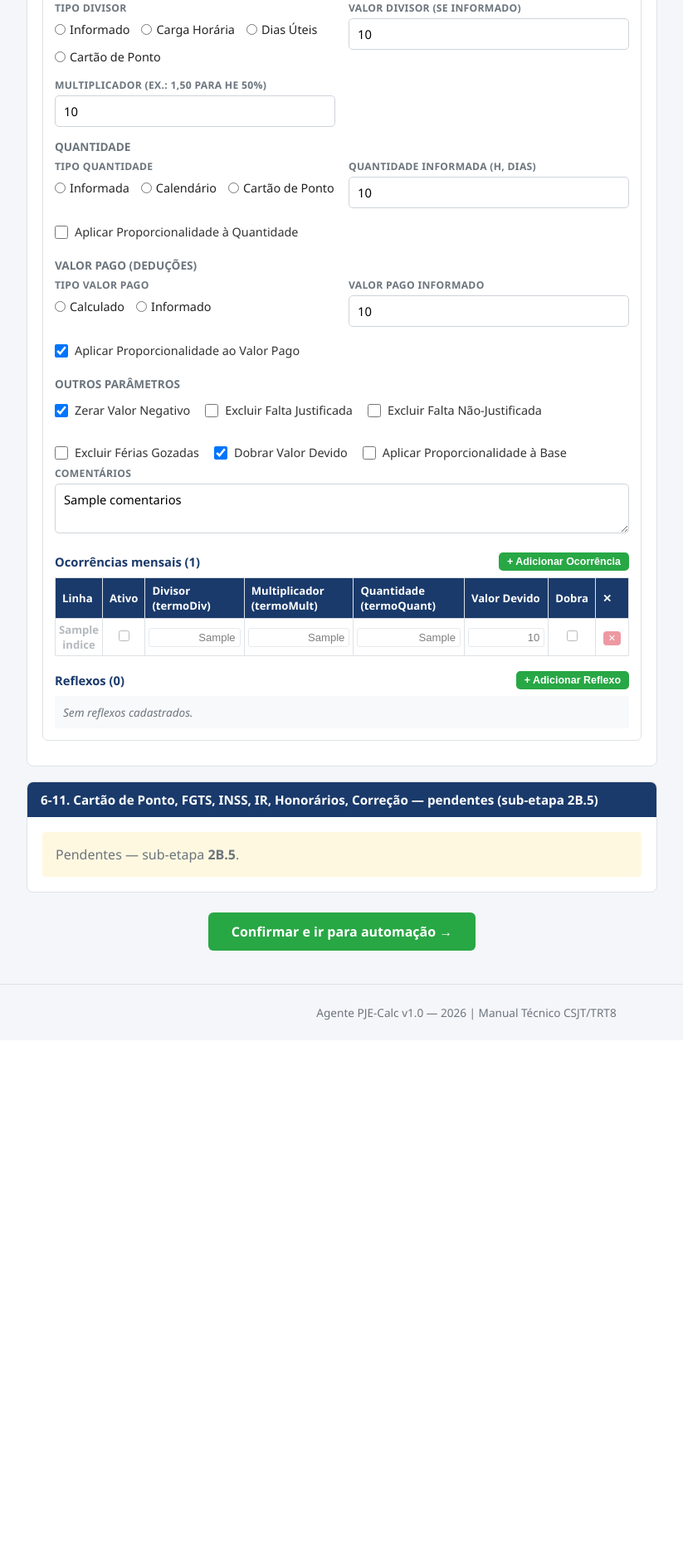
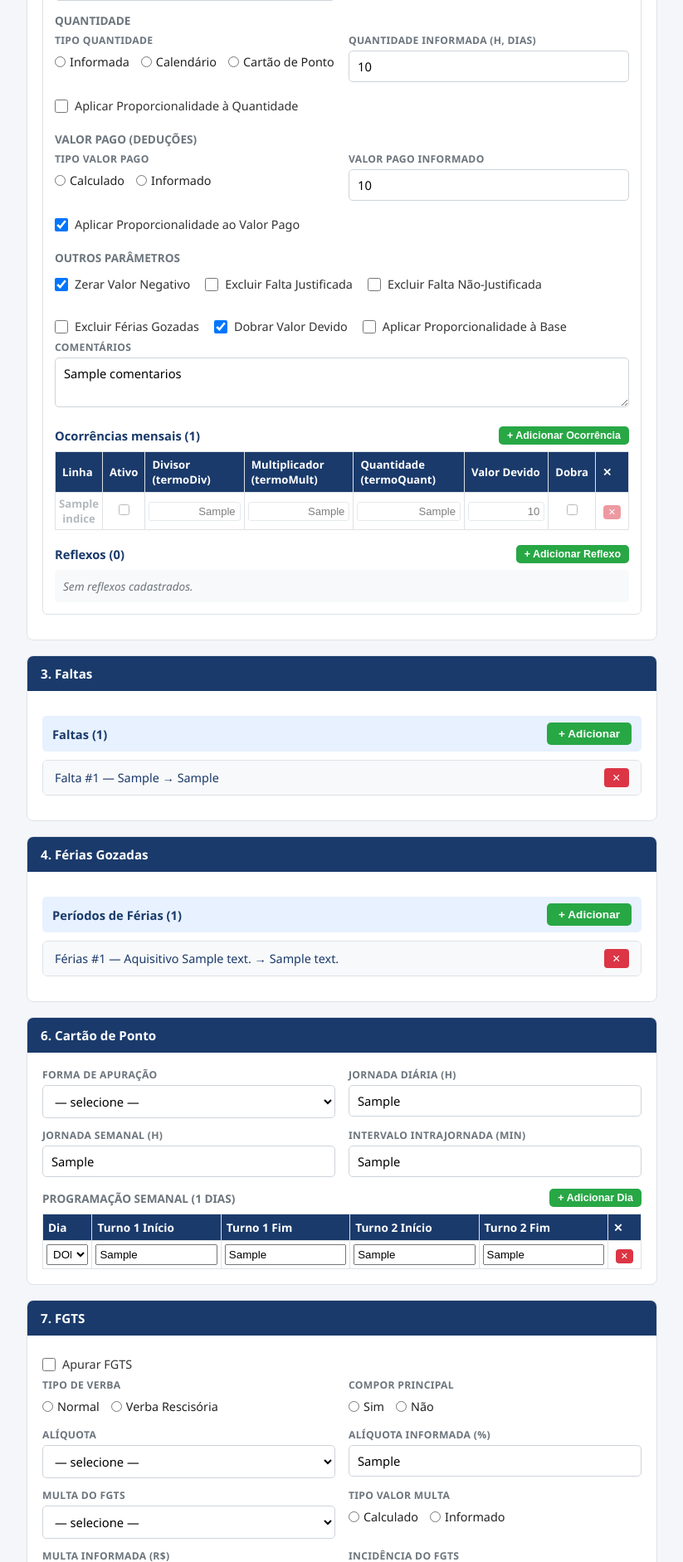
Before and after one commit to bragabarreto/pjecalc-agente, a FastAPI app: template templates/previa_v3/index.html in a window 1280 px wide. Shown: the part 4158-6041 px from the top of the page at 83% size, without its empty margins (78-901 px from the left). Before the commit the page ends 5388 px from the top, so only its background shows below. Run offline with FastAPI, Linux system fonts and the light colour scheme; the template is opened without the code that fills it: most values are stand-ins (such as "Sample title", 1, 10 or a date in 2020).

Commit message:
feat(previa v3 — 2B.5): páginas auxiliares (Honorários, FGTS, INSS, IR, etc.)
Sub-etapa 2B.5 completa.

infrastructure/pjecalc_pages.py — 8 novos models:
  FGTS, ContribuicaoSocial (INSS), ImpostoRenda, CartaoDePonto,
  ProgramacaoSemanalDia, Falta, FeriasEntry, CustasJudiciais, CorrecaoJuros

templates/previa_v3/_secao_auxiliares.html (NOVO) — 10 seções:
  3. Faltas (repeater)
  4. Férias Gozadas (repeater com período aquisitivo + gozo + dobra + abono)
  6. Cartão de Ponto (forma_apuracao + jornadas + tabela programação semanal)
  7. FGTS (alíquota, multa 40/20, art 467, incidência)
  8. Contribuição Social (RAT, FAP, regime, multa, juros)
  9. Imposto de Renda (regime, RRA, dependentes, deduções, pensão)
  10. Honorários (repeater: 5 tipos, devedor, base apuração, credor)
  11. Custas (percentual, responsável, periciais)
  12. Correção/Juros (índice, taxa, base, EC 113, Súmula 439)

webapp.py:
  - Migração v2→v3 para todas as 8 seções auxiliares (lossy/best-effort)
  - Handler GENÉRICO de edição via dot-notation regex (7 padrões):
      <secao>.<campo>                  (escalar)
      <secao>.<lista>.add/remove[N]    (lista aninhada)
      <secao>.<lista>[N].<campo>       (item de lista aninhada)
      <listapadrao>.add/remove[N]      (top-level: honorarios/faltas/ferias)
      <listapadrao>[N].<campo>         (item top-level)
  - Cobre 9 seções: fgts, contribuicao_social, imposto_renda, cartao_de_ponto,
    custas, correcao_juros, honorarios, faltas, ferias

Smoke test: render 73 KB, 14/14 marcadores presentes.

Etapa 2B.5 conclui o esqueleto da prévia v3 — TODAS as páginas do PJE-Calc
representadas. Próximo: 2B.6 (migração v2→v3 endpoint dedicado) e 2B.7
(roteamento da rota /previa por versão).

Co-Authored-By: Claude Opus 4.7 <noreply@anthropic.com>

```diff
--- /dev/null
+++ b/templates/previa_v3/_secao_auxiliares.html
@@ -0,0 +1,315 @@
+{# Sub-etapa 2B.5 — Páginas auxiliares: Honorários, Cartão de Ponto, FGTS,
+   INSS, IRPF, Custas, Correção/Juros, Faltas, Férias.
+#}
+{% from "previa_v3/_macros.html" import field_text, field_date, field_decimal, field_select, field_radio, field_checkbox, field_textarea, secao %}
+
+{# ─────────── 3. Faltas ─────────── #}
+{% set faltas = dados.faltas or [] %}
+{% call secao("3. Faltas") %}
+<div class="repeater" data-prefix="faltas">
+  <div class="repeater-header">
+    <strong>Faltas ({{ faltas|length }})</strong>
+    <button type="button" class="btn-add" onclick="salvarCampo('faltas.add', '', this)">+ Adicionar</button>
+  </div>
+  <div class="repeater-body">
+    {% if faltas|length == 0 %}
+      <p class="repeater-vazio">Nenhuma falta cadastrada.</p>
+    {% else %}
+      {% for f in faltas %}
+        {% set fi = loop.index0 %}
+        <details class="repeater-item">
+          <summary>
+            <span class="item-titulo">Falta #{{ loop.index }} — {{ f.data_inicio or '?' }} → {{ f.data_fim or '?' }}</span>
+            <button type="button" class="btn-remove" onclick="event.preventDefault(); salvarCampo('faltas.remove[{{ fi }}]', '', this)">✕</button>
+          </summary>
+          <div class="item-corpo">
+            <div class="campos-grid">
+              {{ field_date("faltas[" ~ fi ~ "].data_inicio", f.data_inicio, "Início") }}
+              {{ field_date("faltas[" ~ fi ~ "].data_fim", f.data_fim, "Fim") }}
+            </div>
+            {{ field_checkbox("faltas[" ~ fi ~ "].justificada", f.justificada, "Justificada") }}
+            {{ field_checkbox("faltas[" ~ fi ~ "].descontar_remuneracao", f.descontar_remuneracao, "Descontar Remuneração") }}
+            {{ field_checkbox("faltas[" ~ fi ~ "].descontar_dsr", f.descontar_dsr, "Descontar DSR") }}
+          </div>
+        </details>
+      {% endfor %}
+    {% endif %}
+  </div>
+</div>
+{% endcall %}
+
+{# ─────────── 4. Férias ─────────── #}
+{% set ferias = dados.ferias or [] %}
+{% call secao("4. Férias Gozadas") %}
+<div class="repeater" data-prefix="ferias">
+  <div class="repeater-header">
+    <strong>Períodos de Férias ({{ ferias|length }})</strong>
+    <button type="button" class="btn-add" onclick="salvarCampo('ferias.add', '', this)">+ Adicionar</button>
+  </div>
+  <div class="repeater-body">
+    {% if ferias|length == 0 %}
+      <p class="repeater-vazio">Nenhuma férias cadastrada.</p>
+    {% else %}
+      {% for fe in ferias %}
+        {% set fei = loop.index0 %}
+        <details class="repeater-item">
+          <summary>
+            <span class="item-titulo">Férias #{{ loop.index }} — Aquisitivo {{ fe.periodo_aquisitivo_inicio or '?' }} → {{ fe.periodo_aquisitivo_fim or '?' }}</span>
+            <button type="button" class="btn-remove" onclick="event.preventDefault(); salvarCampo('ferias.remove[{{ fei }}]', '', this)">✕</button>
+          </summary>
+          <div class="item-corpo">
+            <div class="campos-grid col2">
+              {{ field_date("ferias[" ~ fei ~ "].periodo_aquisitivo_inicio", fe.periodo_aquisitivo_inicio, "Aquisitivo Início") }}
+              {{ field_date("ferias[" ~ fei ~ "].periodo_aquisitivo_fim", fe.periodo_aquisitivo_fim, "Aquisitivo Fim") }}
+              {{ field_date("ferias[" ~ fei ~ "].data_inicio_gozo", fe.data_inicio_gozo, "Início Gozo") }}
+              {{ field_date("ferias[" ~ fei ~ "].data_fim_gozo", fe.data_fim_gozo, "Fim Gozo") }}
+            </div>
+            {{ field_checkbox("ferias[" ~ fei ~ "].abono_pecuniario", fe.abono_pecuniario, "Abono Pecuniário (1/3 dos dias)") }}
+            {{ field_checkbox("ferias[" ~ fei ~ "].dobra", fe.dobra, "Dobra (gozadas após período concessivo)") }}
+          </div>
+        </details>
+      {% endfor %}
+    {% endif %}
+  </div>
+</div>
+{% endcall %}
+
+{# ─────────── 6. Cartão de Ponto ─────────── #}
+{% set cp = dados.cartao_de_ponto %}
+{% call secao("6. Cartão de Ponto") %}
+<div class="campos-grid">
+  {{ field_select("cartao_de_ponto.forma_de_apuracao", cp.forma_de_apuracao, "Forma de Apuração",
+                   [{"value":"HORAS_EXTRAS_PELO_CRITERIO_MAIS_FAVORAVEL","label":"Pelo critério mais favorável"},
+                    {"value":"HORAS_EXTRAS_PELA_JORNADA_REAL","label":"Pela jornada real"},
+                    {"value":"HORAS_EXTRAS_PELA_JORNADA_PADRAO","label":"Pela jornada padrão"}]) }}
+  {{ field_decimal("cartao_de_ponto.jornada_diaria_h", cp.jornada_diaria_h, "Jornada Diária (h)") }}
+  {{ field_decimal("cartao_de_ponto.jornada_semanal_h", cp.jornada_semanal_h, "Jornada Semanal (h)") }}
+  {{ field_text("cartao_de_ponto.intervalo_intrajornada_min", cp.intervalo_intrajornada_min, "Intervalo Intrajornada (min)") }}
+</div>
+
+<h4 style="margin: 14px 0 8px; color: #6c757d; font-size: 0.85rem; text-transform: uppercase; display: flex; justify-content: space-between; align-items: center;">
+  <span>Programação Semanal ({{ cp.programacao_semanal|length }} dias)</span>
+  <button type="button" class="btn-add" style="font-size: 0.78rem; padding: 4px 10px;"
+          onclick="salvarCampo('cartao_de_ponto.programacao_semanal.add', '', this)">
+    + Adicionar Dia
+  </button>
+</h4>
+{% if cp.programacao_semanal|length == 0 %}
+  <p class="repeater-vazio">Sem programação semanal cadastrada.</p>
+{% else %}
+  <div style="overflow-x: auto;">
+    <table style="width: 100%; border-collapse: collapse; font-size: 0.85rem;">
+      <thead>
+        <tr style="background: #f8f9fa;">
+          <th style="padding: 6px; border: 1px solid #dee2e6;">Dia</th>
+          <th style="padding: 6px; border: 1px solid #dee2e6;">Turno 1 Início</th>
+          <th style="padding: 6px; border: 1px solid #dee2e6;">Turno 1 Fim</th>
+          <th style="padding: 6px; border: 1px solid #dee2e6;">Turno 2 Início</th>
+          <th style="padding: 6px; border: 1px solid #dee2e6;">Turno 2 Fim</th>
+          <th style="padding: 6px; border: 1px solid #dee2e6; width: 40px;">✕</th>
+        </tr>
+      </thead>
+      <tbody>
+        {% for psd in cp.programacao_semanal %}
+          {% set pi = loop.index0 %}
+          <tr>
+            <td style="padding: 4px; border: 1px solid #dee2e6;">
+              <select onchange="salvarCampo('cartao_de_ponto.programacao_semanal[{{ pi }}].dia', this.value, this)" style="width: 100%; padding: 3px;">
+                {% for d in ["DOM","SEG","TER","QUA","QUI","SEX","SAB"] %}
+                  <option value="{{ d }}" {% if psd.dia == d %}selected{% endif %}>{{ d }}</option>
+                {% endfor %}
+              </select>
+            </td>
+            <td style="padding: 4px; border: 1px solid #dee2e6;">
+              <input type="text" value="{{ psd.turno1_inicio or '' }}" placeholder="HH:MM" maxlength="5"
+                     style="width: 100%; padding: 3px;"
+                     onchange="salvarCampo('cartao_de_ponto.programacao_semanal[{{ pi }}].turno1_inicio', this.value, this)">
+            </td>
+            <td style="padding: 4px; border: 1px solid #dee2e6;">
+              <input type="text" value="{{ psd.turno1_fim or '' }}" placeholder="HH:MM" maxlength="5"
+                     style="width: 100%; padding: 3px;"
+                     onchange="salvarCampo('cartao_de_ponto.programacao_semanal[{{ pi }}].turno1_fim', this.value, this)">
+            </td>
+            <td style="padding: 4px; border: 1px solid #dee2e6;">
+              <input type="text" value="{{ psd.turno2_inicio or '' }}" placeholder="HH:MM" maxlength="5"
+                     style="width: 100%; padding: 3px;"
+                     onchange="salvarCampo('cartao_de_ponto.programacao_semanal[{{ pi }}].turno2_inicio', this.value, this)">
+            </td>
+            <td style="padding: 4px; border: 1px solid #dee2e6;">
+              <input type="text" value="{{ psd.turno2_fim or '' }}" placeholder="HH:MM" maxlength="5"
+                     style="width: 100%; padding: 3px;"
+                     onchange="salvarCampo('cartao_de_ponto.programacao_semanal[{{ pi }}].turno2_fim', this.value, this)">
+            </td>
+            <td style="padding: 4px; border: 1px solid #dee2e6; text-align: center;">
+              <button type="button" class="btn-remove" style="padding: 2px 6px; font-size: 0.7rem;"
+                      onclick="salvarCampo('cartao_de_ponto.programacao_semanal.remove[{{ pi }}]', '', this)">✕</button>
+            </td>
+          </tr>
+        {% endfor %}
+      </tbody>
+    </table>
+  </div>
+{% endif %}
+{% endcall %}
+
+{# ─────────── 7. FGTS ─────────── #}
+{% set fgts = dados.fgts %}
+{% call secao("7. FGTS") %}
+{{ field_checkbox("fgts.apurar", fgts.apurar, "Apurar FGTS") }}
+<div class="campos-grid">
+  {{ field_radio("fgts.tipo_de_verba", fgts.tipo_de_verba, "Tipo de Verba",
+                  [{"value":"NORMAL","label":"Normal"},{"value":"VERBA_RESCISORIA","label":"Verba Rescisória"}]) }}
+  {{ field_radio("fgts.compor_principal", fgts.compor_principal, "Compor Principal",
+                  [{"value":"SIM","label":"Sim"},{"value":"NAO","label":"Não"}]) }}
+  {{ field_select("fgts.aliquota", fgts.aliquota, "Alíquota",
+                   [{"value":"8","label":"8% (CLT)"},
+                    {"value":"2","label":"2% (Doméstico)"},
+                    {"value":"INFORMADO","label":"Informado"}]) }}
+  {{ field_decimal("fgts.aliquota_informada", fgts.aliquota_informada, "Alíquota Informada (%)") }}
+  {{ field_select("fgts.multa_do_fgts", fgts.multa_do_fgts, "Multa do FGTS",
+                   [{"value":"MULTA_DE_40","label":"40% (sem justa causa)"},
+                    {"value":"MULTA_DE_20","label":"20% (rescisão indireta)"},
+                    {"value":"SEM_MULTA","label":"Sem multa"}]) }}
+  {{ field_radio("fgts.tipo_do_valor_da_multa", fgts.tipo_do_valor_da_multa, "Tipo Valor Multa",
+                  [{"value":"CALCULADO","label":"Calculado"},{"value":"INFORMADO","label":"Informado"}]) }}
+  {{ field_decimal("fgts.multa_informada", fgts.multa_informada, "Multa Informada (R$)") }}
+  {{ field_select("fgts.incidencia_do_fgts", fgts.incidencia_do_fgts, "Incidência do FGTS",
+                   [{"value":"VERBAS_REMUNERATORIAS","label":"Verbas Remuneratórias"},
+                    {"value":"VERBAS_REMUNERATORIAS_E_INDENIZATORIAS","label":"Remuneratórias + Indenizatórias"},
+                    {"value":"TODAS_AS_VERBAS","label":"Todas as Verbas"}]) }}
+</div>
+{{ field_checkbox("fgts.multa_do_artigo_467", fgts.multa_do_artigo_467, "Multa do Art. 467 CLT (50% sobre verbas incontroversas)") }}
+{% endcall %}
+
+{# ─────────── 8. Contribuição Social (INSS) ─────────── #}
+{% set inss = dados.contribuicao_social %}
+{% call secao("8. Contribuição Social (INSS)") %}
+{{ field_checkbox("contribuicao_social.apurar", inss.apurar, "Apurar Contribuição Social") }}
+<div class="campos-grid">
+  {{ field_text("contribuicao_social.indice_atualizacao", inss.indice_atualizacao, "Índice Atualização") }}
+  {{ field_decimal("contribuicao_social.aliquota_rat", inss.aliquota_rat, "Alíquota RAT (%)") }}
+  {{ field_decimal("contribuicao_social.fap", inss.fap, "FAP") }}
+  {{ field_radio("contribuicao_social.regime_caixa_competencia", inss.regime_caixa_competencia,
+                  "Regime",
+                  [{"value":"CAIXA","label":"Caixa"},{"value":"COMPETENCIA","label":"Competência"}]) }}
+</div>
+{{ field_checkbox("contribuicao_social.multa_inss", inss.multa_inss, "Aplicar Multa INSS") }}
+{{ field_checkbox("contribuicao_social.juros_inss", inss.juros_inss, "Aplicar Juros INSS") }}
+{% endcall %}
+
+{# ─────────── 9. Imposto de Renda ─────────── #}
+{% set ir = dados.imposto_renda %}
+{% call secao("9. Imposto de Renda") %}
+{{ field_checkbox("imposto_renda.apurar", ir.apurar, "Apurar IR") }}
+<div class="campos-grid">
+  {{ field_select("imposto_renda.regime_tributacao", ir.regime_tributacao, "Regime Tributação",
+                   [{"value":"MESES_TRIBUTAVEIS","label":"Meses Tributáveis"},
+                    {"value":"RRA","label":"RRA"},
+                    {"value":"REGIME_GERAL","label":"Regime Geral"}]) }}
+  {{ field_text("imposto_renda.meses_tributaveis", ir.meses_tributaveis, "Meses Tributáveis (RRA)") }}
+  {{ field_text("imposto_renda.quantidade_dependentes", ir.quantidade_dependentes, "Qtde de Dependentes") }}
+  {{ field_decimal("imposto_renda.deducoes", ir.deducoes, "Deduções (R$)") }}
+  {{ field_decimal("imposto_renda.pensao_alimenticia", ir.pensao_alimenticia, "Pensão Alimentícia (R$)") }}
+</div>
+{% endcall %}
+
+{# ─────────── 10. Honorários ─────────── #}
+{% set honorarios = dados.honorarios or [] %}
+{% call secao("10. Honorários (Advocatícios, Periciais, etc.)") %}
+<div class="repeater" data-prefix="honorarios">
+  <div class="repeater-header">
+    <strong>Honorários ({{ honorarios|length }})</strong>
+    <button type="button" class="btn-add" onclick="salvarCampo('honorarios.add', '', this)">+ Adicionar Honorário</button>
+  </div>
+  <div class="repeater-body">
+    {% if honorarios|length == 0 %}
+      <p class="repeater-vazio">Nenhum honorário cadastrado.</p>
+    {% else %}
+      {% for h in honorarios %}
+        {% set hi = loop.index0 %}
+        <details class="repeater-item" {% if loop.first %}open{% endif %}>
+          <summary>
+            <span class="item-titulo">
+              Honorário #{{ loop.index }} — <strong>{{ h.descricao or '?' }}</strong>
+              {% if h.aliquota %}<span style="color: #6c757d; font-size: 0.78rem;"> ({{ h.aliquota }}%)</span>{% endif %}
+            </span>
+            <button type="button" class="btn-remove" onclick="event.preventDefault(); salvarCampo('honorarios.remove[{{ hi }}]', '', this)">✕</button>
+          </summary>
+          <div class="item-corpo">
+            <div class="campos-grid">
+              {{ field_text("honorarios[" ~ hi ~ "].descricao", h.descricao, "Descrição", required=true) }}
+              {{ field_select("honorarios[" ~ hi ~ "].tp_honorario", h.tp_honorario, "Tipo de Honorário",
+                               [{"value":"ADVOCATICIOS","label":"Advocatícios (Sucumbenciais)"},
+                                {"value":"ASSISTENCIAIS","label":"Assistenciais"},
+                                {"value":"CONTRATUAIS","label":"Contratuais"},
+                                {"value":"PERICIAIS_CONTADOR","label":"Periciais (Contador)"},
+                                {"value":"PERICIAIS_DOCUMENTOSCOPIO","label":"Periciais (Documentoscopia)"}], required=true) }}
+              {{ field_radio("honorarios[" ~ hi ~ "].tipo_de_devedor", h.tipo_de_devedor, "Tipo Devedor",
+                              [{"value":"RECLAMADO","label":"Reclamado"},{"value":"RECLAMANTE","label":"Reclamante (JG suspensa)"}]) }}
+              {{ field_radio("honorarios[" ~ hi ~ "].tipo_valor", h.tipo_valor, "Tipo Valor",
+                              [{"value":"CALCULADO","label":"Calculado"},{"value":"INFORMADO","label":"Informado"}]) }}
+              {{ field_decimal("honorarios[" ~ hi ~ "].aliquota", h.aliquota, "Alíquota (%) ou Valor Fixo") }}
+              {{ field_select("honorarios[" ~ hi ~ "].base_para_apuracao", h.base_para_apuracao, "Base para Apuração",
+                               [{"value":"BRUTO","label":"Bruto"},
+                                {"value":"BRUTO_MENOS_CONTRIBUICAO_SOCIAL","label":"Bruto (-) CS"},
+                                {"value":"BRUTO_MENOS_CONTRIBUICAO_SOCIAL_MENOS_PREVIDENCIA_PRIVADA","label":"Bruto (-) CS (-) PrevPriv"},
+                                {"value":"VERBAS_QUE_NAO_COMPOE_O_PRINCIPAL","label":"Verbas que não compõem o Principal"}]) }}
+            </div>
+            <h4 style="margin: 12px 0 6px; color: #6c757d; font-size: 0.82rem; text-transform: uppercase;">Credor</h4>
+            <div class="campos-grid">
+              {{ field_text("honorarios[" ~ hi ~ "].nome_credor", h.nome_credor, "Nome Credor", required=true) }}
+              {{ field_radio("honorarios[" ~ hi ~ "].tipo_documento_fiscal_credor", h.tipo_documento_fiscal_credor,
+                              "Tipo Doc Fiscal",
+                              [{"value":"CPF","label":"CPF"},{"value":"CNPJ","label":"CNPJ"},{"value":"CEI","label":"CEI"}]) }}
+              {{ field_text("honorarios[" ~ hi ~ "].numero_documento_fiscal_credor", h.numero_documento_fiscal_credor, "Número") }}
+            </div>
+            {{ field_checkbox("honorarios[" ~ hi ~ "].apurar_irrf", h.apurar_irrf, "Apurar IRRF sobre o honorário") }}
+            {{ field_checkbox("honorarios[" ~ hi ~ "].incidir_sobre_juros", h.incidir_sobre_juros, "Incidir sobre Juros") }}
+            {{ field_checkbox("honorarios[" ~ hi ~ "].aplicar_juros", h.aplicar_juros, "Aplicar Juros sobre o Honorário") }}
+          </div>
+        </details>
+      {% endfor %}
+    {% endif %}
+  </div>
+</div>
+{% endcall %}
+
+{# ─────────── 11. Custas Judiciais ─────────── #}
+{% set custas = dados.custas %}
+{% call secao("11. Custas Judiciais") %}
+<div class="campos-grid">
+  {{ field_decimal("custas.percentual", custas.percentual, "Percentual (%)") }}
+  {{ field_radio("custas.responsavel", custas.responsavel, "Responsável",
+                  [{"value":"RECLAMADO","label":"Reclamado"},
+                   {"value":"RECLAMANTE","label":"Reclamante"},
+                   {"value":"AMBOS","label":"Ambos"},
+                   {"value":"NAO_SE_APLICA","label":"Não se aplica"}]) }}
+  {{ field_decimal("custas.valor_periciais", custas.valor_periciais, "Valor Periciais (R$)") }}
+</div>
+{% endcall %}
+
+{# ─────────── 12. Correção, Juros e Multa ─────────── #}
+{% set cj = dados.correcao_juros %}
+{% call secao("12. Correção, Juros e Multa") %}
+<div class="campos-grid">
+  {{ field_select("correcao_juros.indice_correcao", cj.indice_correcao, "Índice de Correção",
+                   [{"value":"IPCAE","label":"IPCA-E"},
+                    {"value":"TR","label":"TR"},
+                    {"value":"INPC","label":"INPC"},
+                    {"value":"SELIC","label":"SELIC"},
+                    {"value":"IPCA","label":"IPCA"},
+                    {"value":"TRD","label":"TRD"}]) }}
+  {{ field_select("correcao_juros.taxa_juros", cj.taxa_juros, "Taxa de Juros",
+                   [{"value":"TRD_SIMPLES","label":"TRD Simples"},
+                    {"value":"TR_SIMPLES","label":"TR Simples"},
+                    {"value":"SELIC","label":"SELIC"},
+                    {"value":"TAXA_LEGAL","label":"Taxa Legal"},
+                    {"value":"TR_FGTS","label":"TR FGTS"}]) }}
+  {{ field_radio("correcao_juros.base_juros", cj.base_juros, "Base dos Juros",
+                  [{"value":"VERBA","label":"Verba"},
+                   {"value":"PRINCIPAL","label":"Principal"},
+                   {"value":"BRUTO","label":"Bruto"}]) }}
+</div>
+{{ field_checkbox("correcao_juros.aplicar_ec_113", cj.aplicar_ec_113, "Aplicar EC 113/2021 (IPCA-E + SELIC pós ADC 58)") }}
+{{ field_checkbox("correcao_juros.sumula_439_juros_desde_ajuizamento", cj.sumula_439_juros_desde_ajuizamento, "Súmula 439 TST — Juros desde Ajuizamento") }}
+{% endcall %}
--- a/templates/previa_v3/index.html
+++ b/templates/previa_v3/index.html
@@ -101,20 +101,13 @@
 {% set historico_salarial = dados.historico_salarial or [] %}
 {% include "previa_v3/_secao_historico.html" %}
 
-{% call secao("3-4. Faltas e Férias — pendente (sub-etapa 2B.5)") %}
-<p style="color: #6c757d; padding: 16px; background: #fff8e1; border-radius: 4px; margin: 0;">
-  Pendente — sub-etapa <strong>2B.5</strong>.
-</p>
-{% endcall %}
+{# Faltas + Férias agora dentro de _secao_auxiliares.html #}
 
 {# ─────────── 5. Verbas (sub-etapa 2B.4) ─────────── #}
 {% set verbas = dados.verbas or [] %}
 {% include "previa_v3/_secao_verbas.html" %}
 
-{% call secao("6-11. Cartão de Ponto, FGTS, INSS, IR, Honorários, Correção — pendentes (sub-etapa 2B.5)") %}
-<p style="color: #6c757d; padding: 16px; background: #fff8e1; border-radius: 4px; margin: 0;">
-  Pendentes — sub-etapa <strong>2B.5</strong>.
-</p>
-{% endcall %}
+{# ─────────── 3-4, 6-12: páginas auxiliares (sub-etapa 2B.5) ─────────── #}
+{% include "previa_v3/_secao_auxiliares.html" %}
 
 {% endblock %}
```
Also changed, not shown: infrastructure/pjecalc_pages.py (+138 -1 lines), webapp.py (+274 -2 lines).
